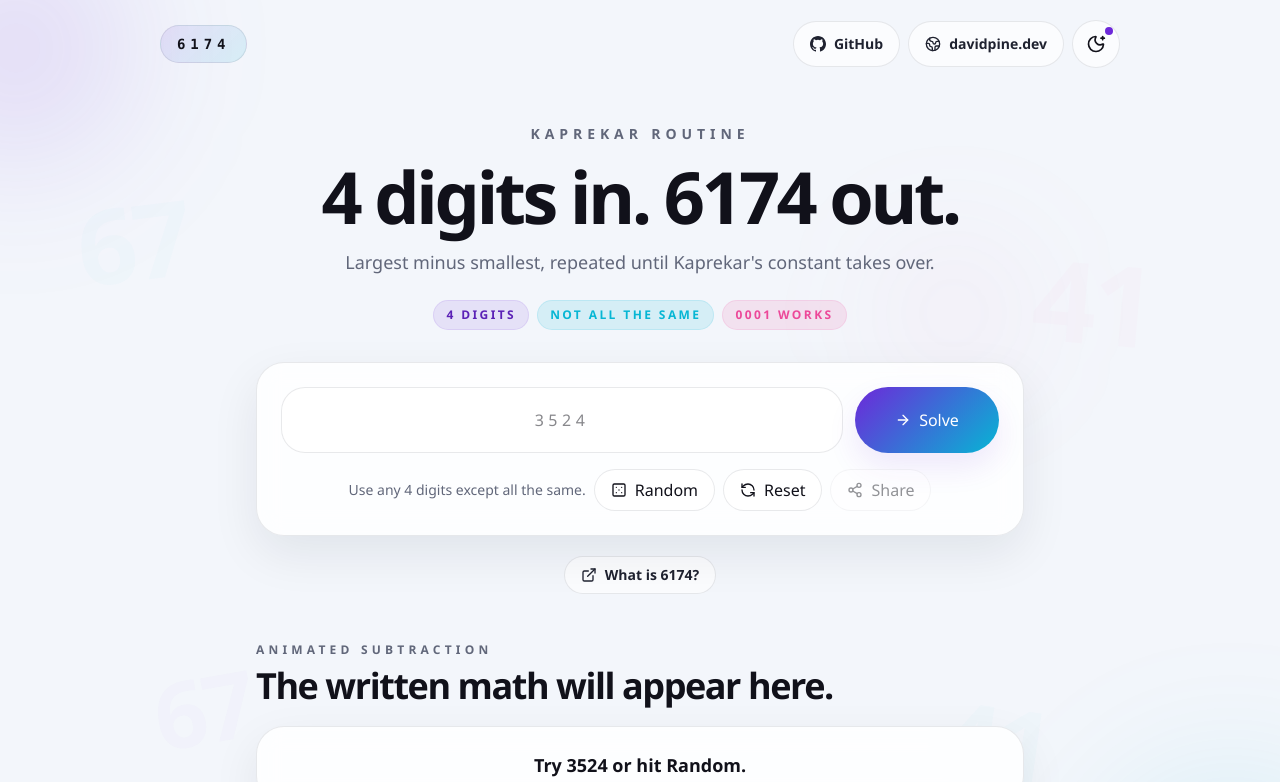
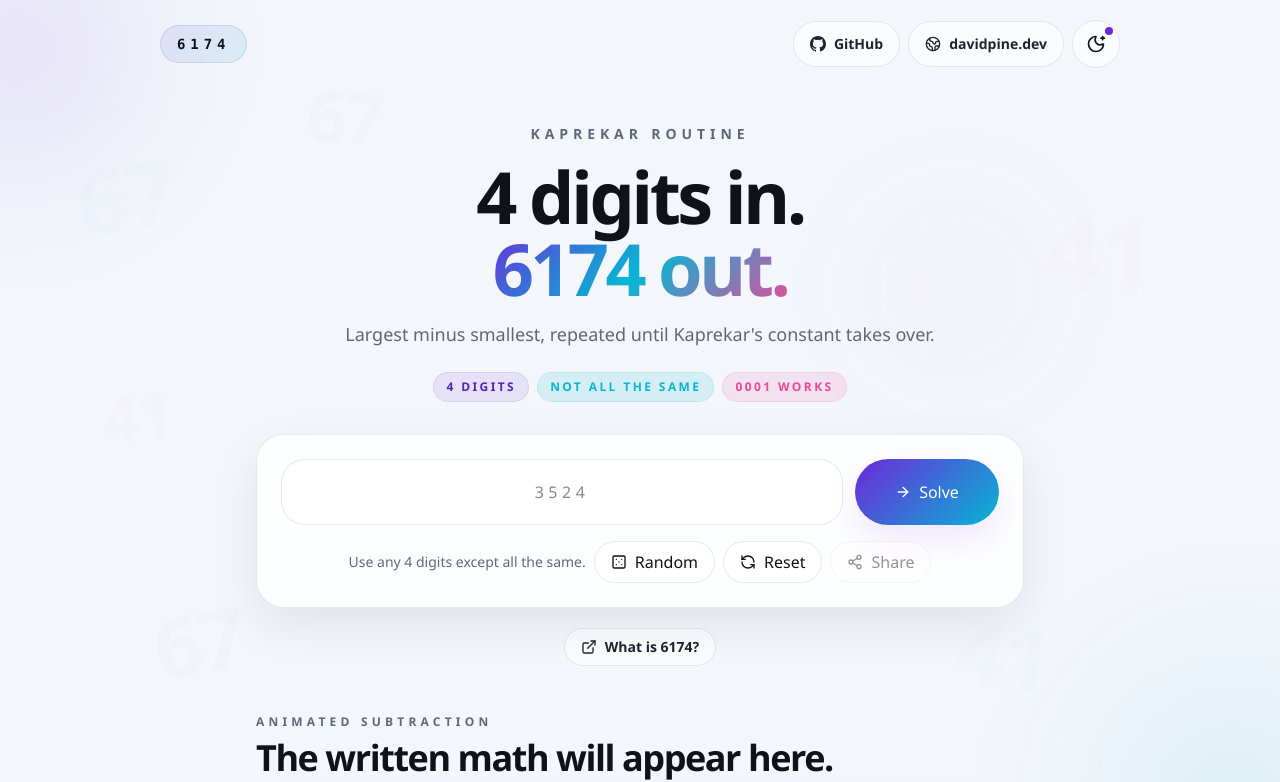
Before and after one commit to IEvangelist/6174, a React (Vite) app: page / in a window 1280 px wide. Shown: the top 782 px of the page. Built offline with nearby package versions, Linux system fonts and the light colour scheme.

Commit message:
Fix fixed background and accent headline
Co-authored-by: Copilot <223556219+Copilot@users.noreply.github.com>

```diff
--- a/src/App.tsx
+++ b/src/App.tsx
@@ -6,13 +6,7 @@ import {
   RefreshCcw,
   Share2,
 } from 'lucide-react'
-import {
-  motion,
-  useMotionValue,
-  useReducedMotion,
-  useSpring,
-  useTransform,
-} from 'framer-motion'
+import { useReducedMotion } from 'framer-motion'
 import {
   useEffect,
   useMemo,
@@ -20,7 +14,6 @@ import {
   useState,
   type ComponentType,
   type FormEvent,
-  type PointerEvent,
 } from 'react'
 import { GitHubMarkIcon } from './components/GitHubMarkIcon'
 import { SequenceStepCard } from './components/SequenceStepCard'
@@ -66,22 +59,37 @@ const floatingMarks = [
   {
     value: '67',
     className:
-      'left-[6%] top-[18%] hidden rotate-[-7deg] text-[clamp(3.75rem,8.5vw,6.5rem)] text-[var(--accent-secondary-soft)] lg:block',
+      'left-[6%] top-[16%] hidden rotate-[-7deg] text-[clamp(3.5rem,7vw,5.75rem)] text-[var(--accent-secondary-soft)] lg:block',
   },
   {
     value: '41',
     className:
-      'right-[10%] top-[24%] hidden rotate-[5deg] text-[clamp(4rem,9vw,7rem)] text-[var(--accent-tertiary-soft)] xl:block',
+      'right-[10%] top-[22%] hidden rotate-[5deg] text-[clamp(3.8rem,8vw,6.4rem)] text-[var(--accent-tertiary-soft)] xl:block',
   },
   {
     value: '67',
     className:
-      'left-[12%] bottom-[14%] hidden rotate-[-10deg] text-[clamp(3.25rem,7.5vw,5.75rem)] text-[var(--accent-soft)] xl:block',
+      'left-[12%] bottom-[12%] hidden rotate-[-10deg] text-[clamp(3rem,6.8vw,5.2rem)] text-[var(--accent-soft)] xl:block',
   },
   {
     value: '41',
     className:
-      'right-[18%] bottom-[10%] hidden rotate-[8deg] text-[clamp(3.5rem,8vw,6.25rem)] text-[var(--accent-secondary-soft)] lg:block',
+      'right-[18%] bottom-[10%] hidden rotate-[8deg] text-[clamp(3.2rem,7vw,5.5rem)] text-[var(--accent-secondary-soft)] lg:block',
+  },
+  {
+    value: '67',
+    className:
+      'left-[24%] top-[8%] hidden rotate-[4deg] text-[clamp(2.6rem,5.5vw,4.4rem)] text-[var(--accent-soft)] md:block',
+  },
+  {
+    value: '41',
+    className:
+      'left-[8%] top-[46%] hidden rotate-[-5deg] text-[clamp(2.4rem,5vw,4rem)] text-[var(--accent-tertiary-soft)] xl:block',
+  },
+  {
+    value: '67',
+    className:
+      'right-[24%] top-[44%] hidden rotate-[6deg] text-[clamp(2.8rem,5.6vw,4.6rem)] text-[var(--accent-secondary-soft)] 2xl:block',
   },
 ] as const
 
@@ -145,23 +153,6 @@ function App() {
   const inputRef = useRef<HTMLInputElement>(null)
   const resultsHeadingRef = useRef<HTMLHeadingElement>(null)
   const stepRefs = useRef<Record<number, HTMLLIElement | null>>({})
-
-  const rawParallaxX = useMotionValue(0)
-  const rawParallaxY = useMotionValue(0)
-  const parallaxX = useSpring(rawParallaxX, {
-    stiffness: 42,
-    damping: 20,
-    mass: 1,
-  })
-  const parallaxY = useSpring(rawParallaxY, {
-    stiffness: 42,
-    damping: 20,
-    mass: 1,
-  })
-  const orbPrimaryX = useTransform(parallaxX, (value) => value * 24)
-  const orbPrimaryY = useTransform(parallaxY, (value) => value * 18)
-  const orbSecondaryX = useTransform(parallaxX, (value) => value * -18)
-  const orbSecondaryY = useTransform(parallaxY, (value) => value * -14)
 
   const sequence = useMemo(
     () => (activeSeed ? generateKaprekarSequence(activeSeed) : []),
@@ -331,20 +322,6 @@ function App() {
     }
   }
 
-  function handlePointerMove(event: PointerEvent<HTMLDivElement>) {
-    if (reducedMotion) {
-      return
-    }
-
-    rawParallaxX.set((event.clientX / window.innerWidth - 0.5) * 2)
-    rawParallaxY.set((event.clientY / window.innerHeight - 0.5) * 2)
-  }
-
-  function handlePointerLeave() {
-    rawParallaxX.set(0)
-    rawParallaxY.set(0)
-  }
-
   function handleBackToTop() {
     window.scrollTo({
       top: 0,
@@ -353,36 +330,32 @@ function App() {
   }
 
   return (
-    <div
-      className="relative isolate min-h-screen overflow-hidden bg-[var(--bg)] text-[var(--text)]"
-      onPointerLeave={handlePointerLeave}
-      onPointerMove={handlePointerMove}
-    >
-      <motion.div
-        aria-hidden="true"
-          className="pointer-events-none absolute left-[-10rem] top-[-8rem] h-[22rem] w-[22rem] rounded-full bg-[radial-gradient(circle,rgba(109,40,217,0.18),transparent_68%)] blur-3xl"
-          style={reducedMotion ? undefined : { x: orbPrimaryX, y: orbPrimaryY }}
-        />
-        <motion.div
+    <div className="relative isolate min-h-screen overflow-hidden bg-[var(--bg)] text-[var(--text)]">
+      <div className="pointer-events-none fixed inset-0 overflow-hidden">
+        <div
           aria-hidden="true"
-          className="pointer-events-none absolute bottom-[-12rem] right-[-9rem] h-[24rem] w-[24rem] rounded-full bg-[radial-gradient(circle,rgba(6,182,212,0.16),transparent_70%)] blur-3xl"
-          style={reducedMotion ? undefined : { x: orbSecondaryX, y: orbSecondaryY }}
+          className="absolute left-[-10rem] top-[-8rem] h-[22rem] w-[22rem] rounded-full bg-[radial-gradient(circle,rgba(109,40,217,0.14),transparent_68%)] blur-3xl"
         />
         <div
           aria-hidden="true"
-          className="pointer-events-none absolute right-[18%] top-[24%] h-48 w-48 rounded-full bg-[radial-gradient(circle,rgba(244,114,182,0.12),transparent_68%)] blur-3xl"
+          className="absolute bottom-[-12rem] right-[-9rem] h-[24rem] w-[24rem] rounded-full bg-[radial-gradient(circle,rgba(6,182,212,0.12),transparent_70%)] blur-3xl"
+        />
+        <div
+          aria-hidden="true"
+          className="absolute right-[18%] top-[24%] h-48 w-48 rounded-full bg-[radial-gradient(circle,rgba(244,114,182,0.08),transparent_68%)] blur-3xl"
         />
         {floatingMarks.map(({ className, value }) => (
           <div
             aria-hidden="true"
-            className={`pointer-events-none absolute select-none font-black tracking-[-0.04em] opacity-[0.18] ${className}`}
+            className={`absolute select-none font-black tracking-[-0.04em] opacity-[0.14] ${className}`}
             key={`${value}-${className}`}
           >
             {value}
           </div>
         ))}
+      </div>
 
-        <div className="relative z-10 mx-auto flex min-h-screen max-w-5xl flex-col px-4 py-5 sm:px-6 lg:px-8">
+      <div className="relative z-10 mx-auto flex min-h-screen max-w-5xl flex-col px-4 py-5 sm:px-6 lg:px-8">
         <p aria-live="polite" className="sr-only">
           {announcement}
         </p>
@@ -420,7 +393,10 @@ function App() {
               Kaprekar routine
             </p>
             <h1 className="mt-4 text-5xl font-black tracking-[-0.05em] text-[var(--heading)] sm:text-6xl md:text-7xl">
-              4 digits in. 6174 out.
+              <span className="block">4 digits in.</span>
+              <span className="bg-[linear-gradient(135deg,var(--accent),var(--accent-secondary),var(--accent-tertiary))] bg-clip-text text-transparent">
+                6174 out.
+              </span>
             </h1>
             <p className="mx-auto mt-4 max-w-2xl text-base leading-7 text-[var(--muted)] sm:text-lg">
               Largest minus smallest, repeated until Kaprekar's constant takes over.
```
